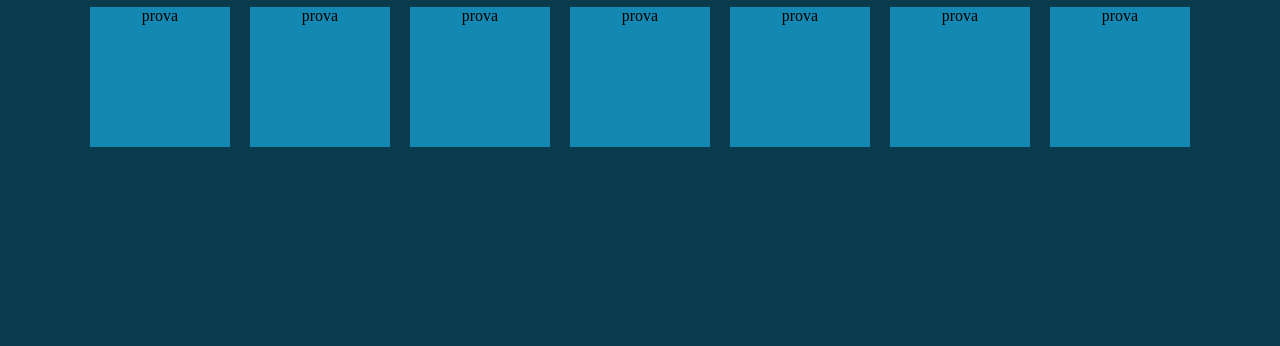
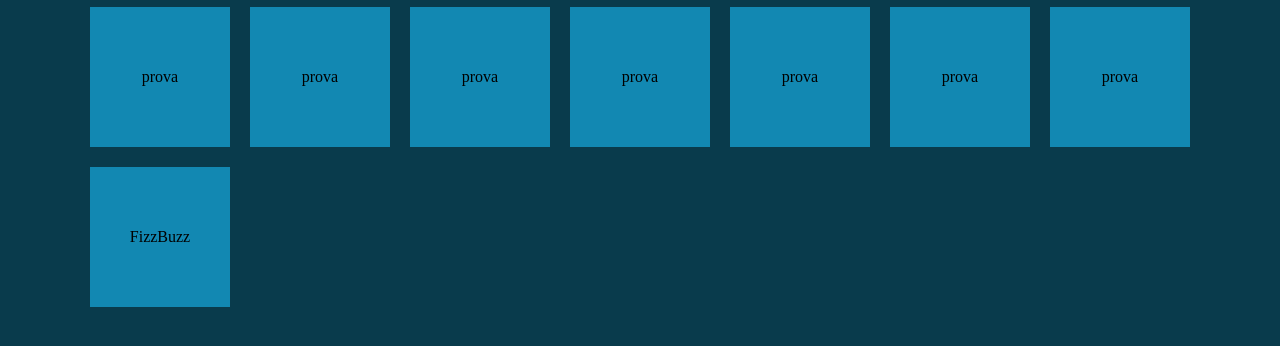
Before and after one commit to casalaspro/js-fizzbuzz, a plain HTML site: page index.html in a window 1280 px wide. Shown: the part 80-426 px from the top of the page. Drawn offline with Linux system fonts and the light colour scheme.

Commit message:
ADD - created new card with createElement() with nested elements

```diff
--- a/css/app.css
+++ b/css/app.css
@@ -23,17 +23,22 @@ li{
   width: calc(100% / 7);
   /* border: 1px solid white; */
   aspect-ratio: 1/1;
-  text-align: center;
+  /* text-align: center;
+
+  justify-content: center;
+  align-items: center;
+  */
+  padding: 10px 10px;
+
+}
+
+li > div{
+  /* border: 1px solid white; */
+  width: 100%;
+  height: 100%;
   display: flex;
   justify-content: center;
   align-items: center;
-  padding: 10px 10px;
-}
-
-li > span{
-  /* border: 1px solid white; */
-  width: 100%;
-  height: 100%;
 }
 
 .light-blue{
--- a/index.html
+++ b/index.html
@@ -10,13 +10,13 @@
 
     <h1>FizzBuzzDOM</h1>
     <ul class="container flex">
-      <li><span class="light-blue">prova</span></li>
-      <li><span class="light-blue">prova</span></li>
-      <li><span class="light-blue">prova</span></li>
-      <li><span class="light-blue">prova</span></li>
-      <li><span class="light-blue">prova</span></li>
-      <li><span class="light-blue">prova</span></li>
-      <li><span class="light-blue">prova</span></li>
+      <li><div class="light-blue"><p>prova</p></div></li>
+      <li><div class="light-blue">prova</div></li>
+      <li><div class="light-blue">prova</div></li>
+      <li><div class="light-blue">prova</div></li>
+      <li><div class="light-blue">prova</div></li>
+      <li><div class="light-blue">prova</div></li>
+      <li><div class="light-blue">prova</div></li>
     </ul>
 
 
--- a/js/app.js
+++ b/js/app.js
@@ -45,9 +45,30 @@ for(let i = 1 ; i < 101 ; i++){
 
 // testare un append() all'interno del ciclo
 //  - creare variabile del container del DOM
-//  - creare elemento con document.createElement('div');
+//  - creare elemento con document.createElement('li');
+let newLiElement = document.createElement('li');
 //  - creare il contenuto testuale con document.createTextNode("BuzzFizz");
-//  - fare elemento.appendChild(contenuto);
+let newdivElement = document.createElement('div');
+let newPelement = document.createElement('p');
+
+// creo il testo
+let new_p_text = document.createTextNode("FizzBuzz");
+
+// aggiungo il testo allo div
+newPelement.append(new_p_text);
+// aggiungo classe light-blue al div
+newdivElement.classList.add("light-blue")
+// aggiungo il p al div
+newdivElement.append(newPelement);
+// aggiungo lo div al li
+newLiElement.append(newdivElement);
+//  intercettare genitore
+let parentElement = document.querySelector(".container");
+// unisco gli elementi
+parentElement.appendChild(newLiElement);
+
+console.dir(newLiElement);
+console.dir()
 //  - aggiungere elemento al container insertBefore()
 //   - creare elemento padre
 //   - creare elemento figlio
```
